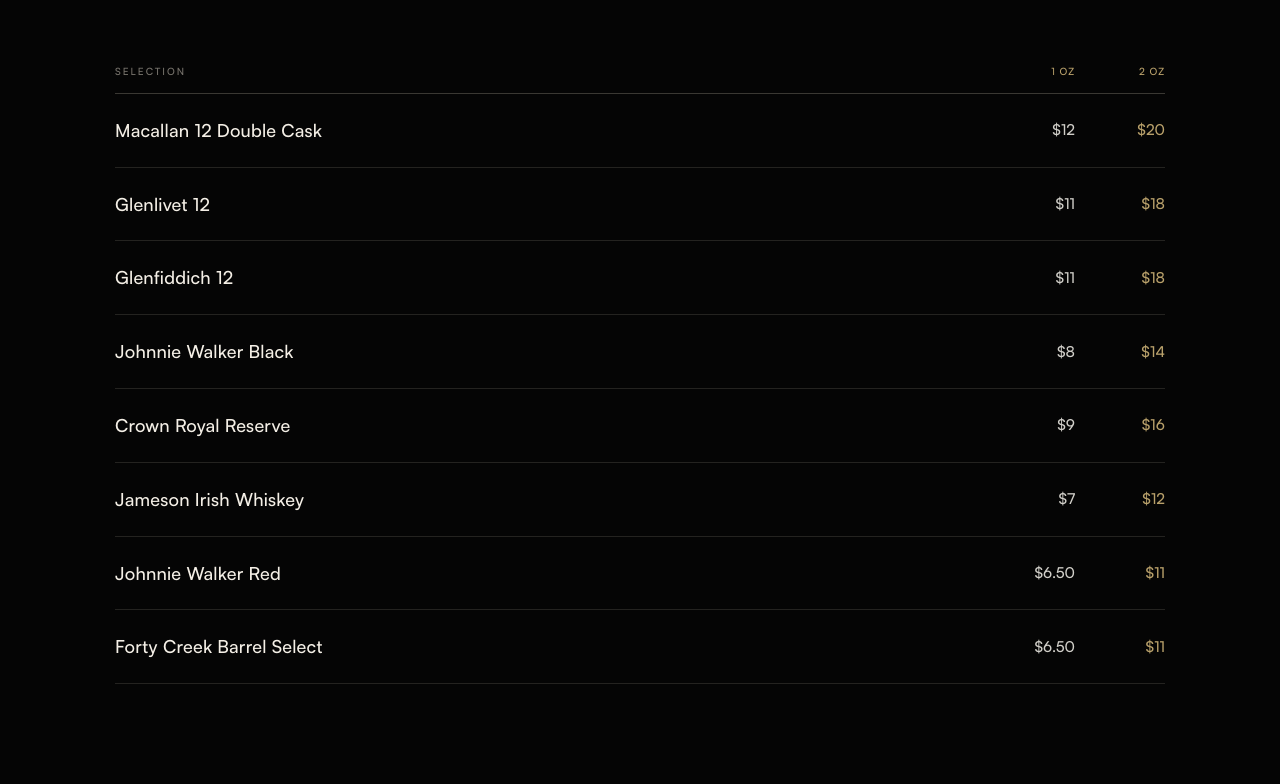
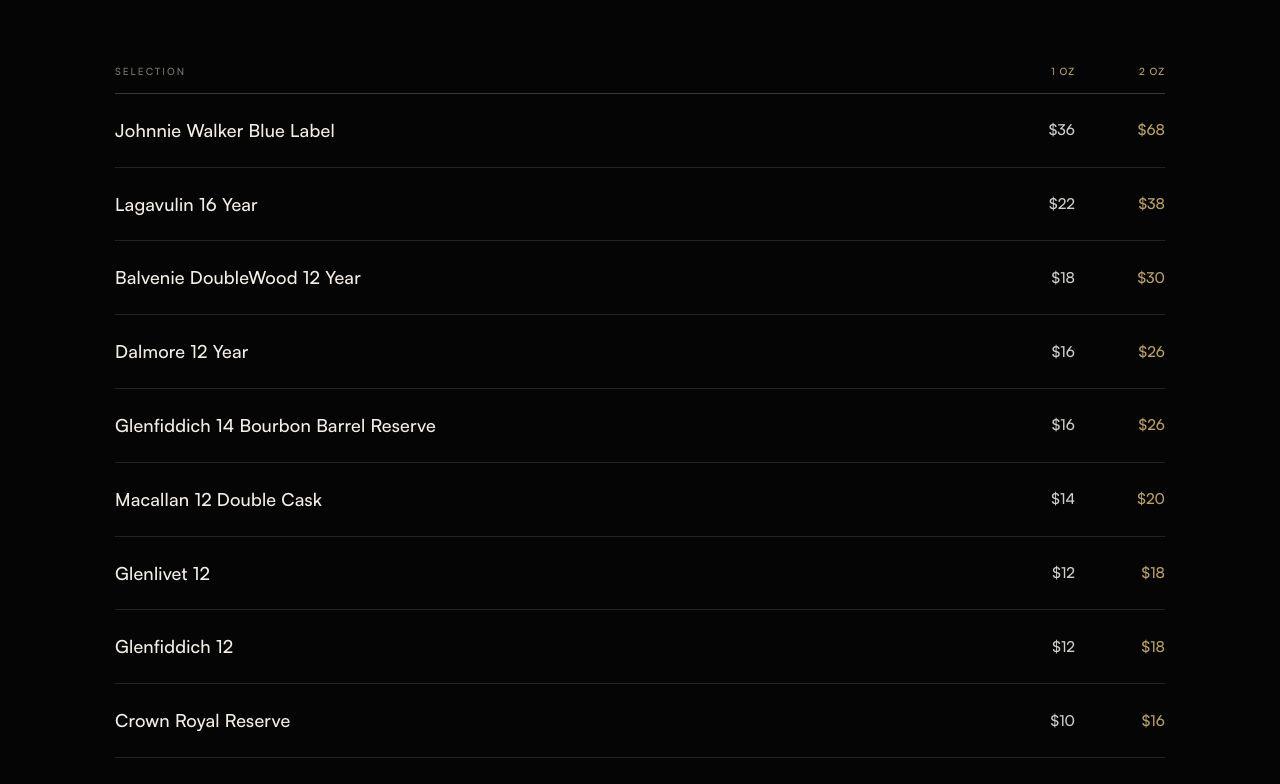
Before and after one commit to houseofhavana/house-of-havana, a Next.js app: page /drinks in a window 1280 px wide. Shown: the part 5332-6116 px from the top of the page. Built offline with nearby package versions, Linux system fonts and the light colour scheme; a web font is replaced by a local one.

Commit message:
Update page.tsx

```diff
--- a/app/drinks/page.tsx
+++ b/app/drinks/page.tsx
@@ -45,19 +45,49 @@ const cocktails = [
 
 const whiskies = [
   {
+    name: "Johnnie Walker Blue Label",
+    oneOz: "$36",
+    twoOz: "$68",
+  },
+  {
+    name: "Lagavulin 16 Year",
+    oneOz: "$22",
+    twoOz: "$38",
+  },
+  {
+    name: "Balvenie DoubleWood 12 Year",
+    oneOz: "$18",
+    twoOz: "$30",
+  },
+  {
+    name: "Dalmore 12 Year",
+    oneOz: "$16",
+    twoOz: "$26",
+  },
+  {
+    name: "Glenfiddich 14 Bourbon Barrel Reserve",
+    oneOz: "$16",
+    twoOz: "$26",
+  },
+  {
     name: "Macallan 12 Double Cask",
-    oneOz: "$12",
+    oneOz: "$14",
     twoOz: "$20",
   },
   {
     name: "Glenlivet 12",
-    oneOz: "$11",
+    oneOz: "$12",
     twoOz: "$18",
   },
   {
     name: "Glenfiddich 12",
-    oneOz: "$11",
+    oneOz: "$12",
     twoOz: "$18",
+  },
+  {
+    name: "Crown Royal Reserve",
+    oneOz: "$10",
+    twoOz: "$16",
   },
   {
     name: "Johnnie Walker Black",
@@ -65,24 +95,19 @@ const whiskies = [
     twoOz: "$14",
   },
   {
-    name: "Crown Royal Reserve",
-    oneOz: "$9",
-    twoOz: "$16",
+    name: "Jameson Irish Whiskey",
+    oneOz: "$8",
+    twoOz: "$14",
   },
   {
-    name: "Jameson Irish Whiskey",
+    name: "Johnnie Walker Red",
     oneOz: "$7",
     twoOz: "$12",
   },
   {
-    name: "Johnnie Walker Red",
-    oneOz: "$6.50",
-    twoOz: "$11",
-  },
-  {
     name: "Forty Creek Barrel Select",
-    oneOz: "$6.50",
-    twoOz: "$11",
+    oneOz: "$7",
+    twoOz: "$12",
   },
 ];
 
```
